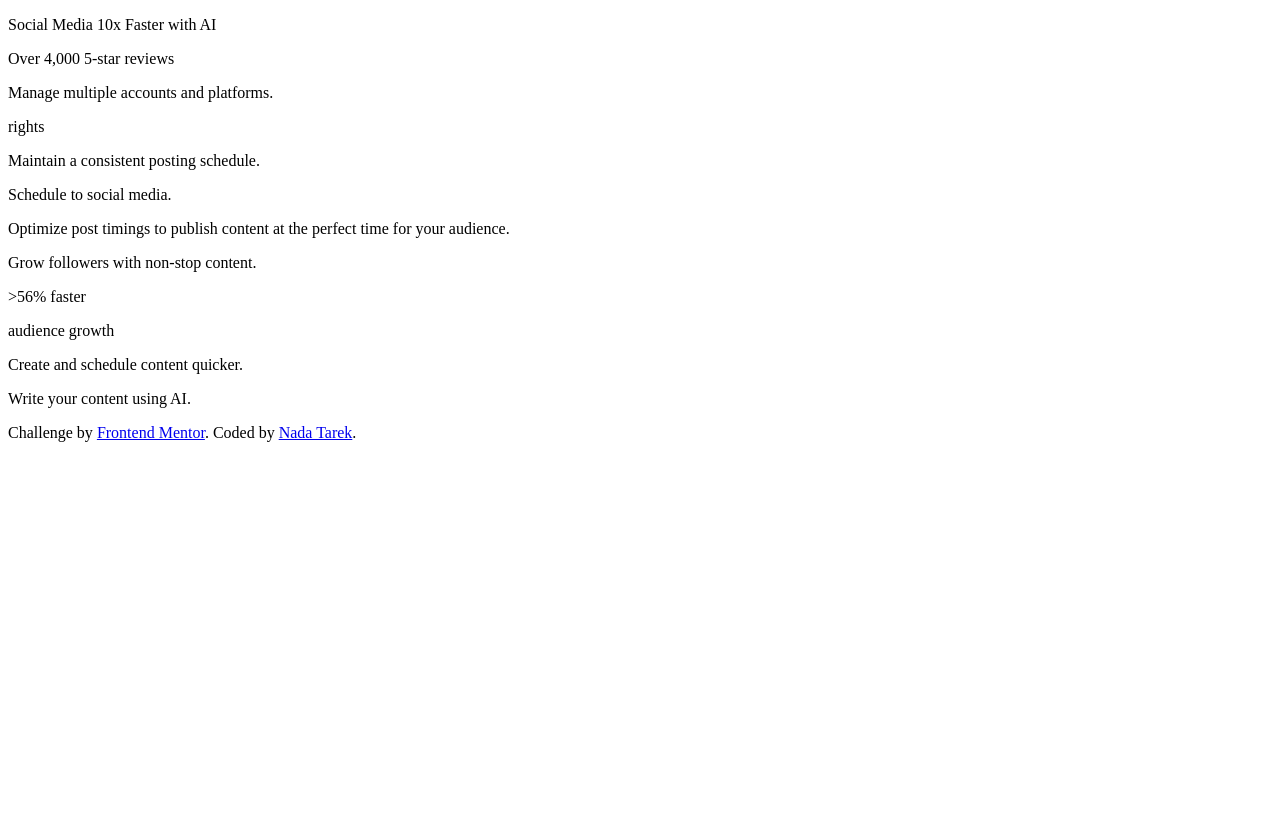
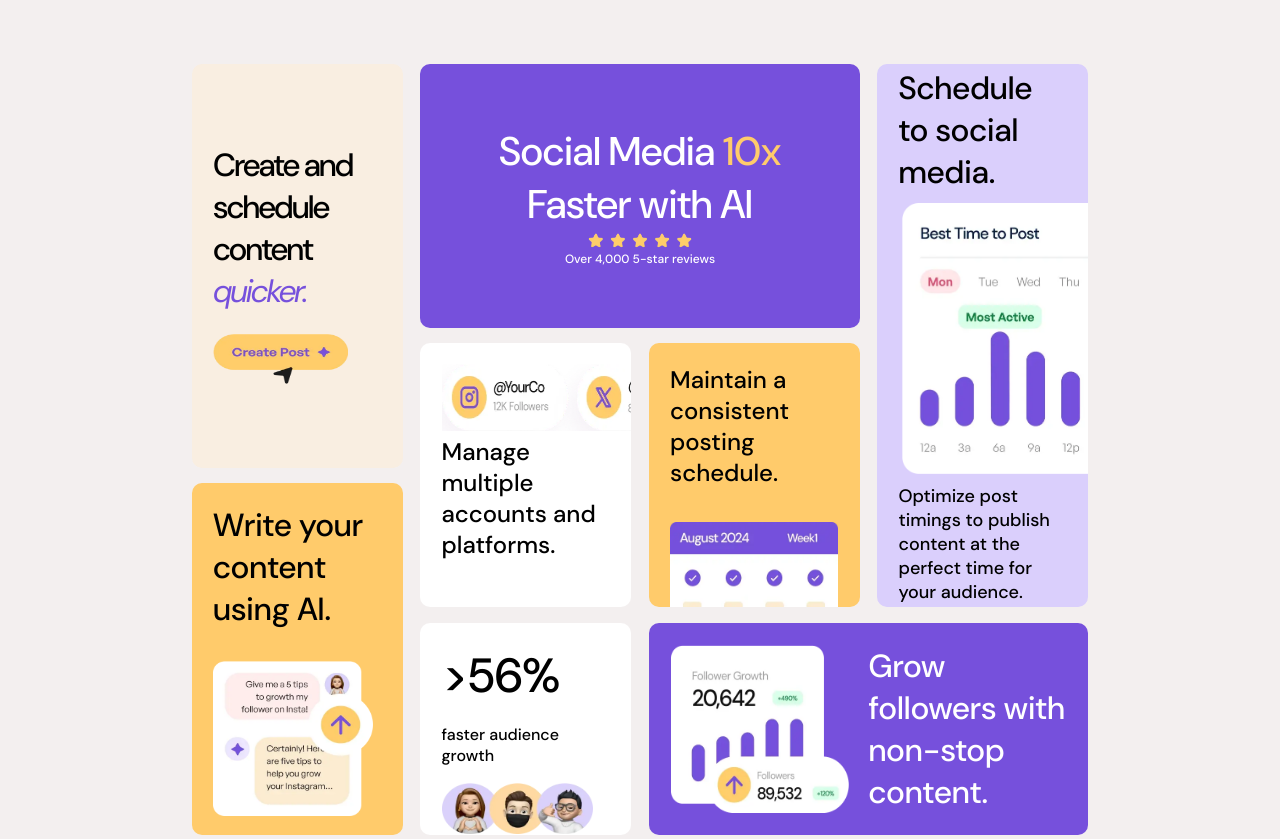
Before and after one commit to Nadaaabdlla/Frontend-Mentor, a plain HTML site: page index.html in a window 1280 px wide. Shown: the top 839 px of the page. Before the commit the page ends 800 px from the top, so only its background shows below. Drawn offline with Linux system fonts and the light colour scheme.

Commit message:
adding imgs and styling desktop version

```diff
--- a/index.html
+++ b/index.html
@@ -11,37 +11,47 @@
 </head>
 
 <body>
+  <div id="gridCon">
+    <div id="topLeft">
+      <p>Create and schedule content <span>quicker.</span></p>
+      <img src="assets/images/illustration-create-post.webp" alt="">
+    </div>
     <div id="topMed">
-    <p>Social Media <span>10x</span> Faster with AI</p>
-    <p>Over 4,000 5-star reviews</p>
-  </div>
-  <div id="centerLeft">
-    <p>Manage multiple accounts and platforms.</p>
-  </div>
-  <div id="centerRight"> rights
-    <p>Maintain a consistent posting schedule.</p>
+      <p>Social Media <span>10x</span></p>
+      <p>Faster with AI</p>
+     <img src="assets/images/illustration-five-stars.webp" alt="">
+      <p id="review">Over 4,000 5-star reviews</p>
     </div>
     <div id="topRight">
       <p> Schedule to social media.</p>
+      <img src="assets/images/illustration-schedule-posts.webp" alt="">
       <p>Optimize post timings to publish content at the perfect time for your audience.</p>
     </div>
-  <div id="bottomRight">
-    <p>Grow followers with non-stop content.</p>
+    <div id="centerLeft">
+      <img src="assets/images/illustration-multiple-platforms.webp" alt="">
+      <p>Manage multiple accounts and platforms.</p>
     </div>
-  <div id="bottomMed">
-    <p>>56% faster</p>
-    <p>audience growth</p>
-  </div>
-  <div id="topLeft">
-    <p>Create and schedule content <span>quicker.</span></p>
+    <div id="centerRight">
+      <p>Maintain a consistent posting schedule.</p>
+      <img src="assets/images/illustration-consistent-schedule.webp" alt="">
     </div>
     <div id="bottomLeft">
       <p>Write your content using AI.</p>
+      <img src="assets/images/illustration-ai-content.webp" alt="">
     </div>
-
+    <div id="bottomMed">
+      <p id="per">>56%</p>
+      <p>faster audience growth</p>
+      <img src="assets/images/illustration-audience-growth.webp" alt="">
+    </div>
+    <div id="bottomRight">
+      <img src="assets/images/illustration-grow-followers.webp" alt="">
+      <p>Grow followers with non-stop content.</p>
+    </div>
+  </div>
   <div class="attribution">
     Challenge by <a href="https://www.frontendmentor.io?ref=challenge">Frontend Mentor</a>.
-    Coded by <a href="#">Nada Tarek</a>.
+    Coded by <a href="https://github.com/Nadaaabdlla/" target="_blank">Nada Tarek</a>.
   </div>
 </body>
 
--- a/style.css
+++ b/style.css
@@ -0,0 +1,214 @@
+* {
+  box-sizing: border-box;
+  padding: 0;
+  margin: 0;
+  font-family: "DMSans";
+}
+@font-face {
+  font-family: "DMSansItalic";
+  src: url("assets/fonts/DMSans-Italic-VariableFont_opsz\,wght.ttf")
+    format("truetype");
+  font-weight: 400;
+}
+
+@font-face {
+  font-family: "DMSans";
+  src: url("assets/fonts/DMSans-VariableFont_opsz\,wght.ttf") format("truetype");
+  font-weight: 500;
+}
+
+body {
+  width: 100%;
+  min-height: 100vh;
+  display: flex;
+  flex-direction: column;
+  justify-content: center;
+  align-items: center;
+  background-color: rgb(243, 239, 239);
+}
+#topLeft,
+#topMed,
+#topRight,
+#centerLeft,
+#centerRight,
+#bottomLeft,
+#bottomMed {
+  padding: 10%;
+}
+div {
+  padding: 5%;
+  border-radius: 10px;
+}
+p {
+  font-size: 18px;
+}
+img {
+  width: 100px;
+  height: 100px;
+}
+#gridCon {
+  min-height: 50vh;
+  width: 80%;
+  display: grid;
+  grid-template-columns: repeat(4, 1fr);
+  grid-template-rows: repeat(5, 0.25fr);
+  grid-template-areas:
+    "topLeft topMed topMed topRight"
+    "topLeft topMed topMed topRight"
+    "topLeft centerLeft centerRight topRight"
+    "bottomLeft centerLeft centerRight topRight"
+    "bottomLeft bottomMed bottomRight bottomRight"
+    /* "attribution attribution attribution attribution" */;
+  justify-content: center;
+  align-content: center;
+  gap: 2%;
+}
+#topLeft {
+  grid-area: topLeft;
+  background-color: hsl(31, 66%, 93%);
+  display: flex;
+  flex-direction: column;
+  justify-content: center;
+  gap: 6%;
+}
+#topLeft span {
+  color: hsl(256, 67%, 59%);
+  font-family: "DMSansItalic";
+  font-weight: 500;
+  letter-spacing: -2px;
+}
+#topLeft img {
+  width: 80%;
+  height: 15%;
+}
+#topLeft p {
+  font-size: xx-large;
+  font-weight: 500;
+  letter-spacing: -2px;
+}
+#topMed {
+  grid-area: topMed;
+  background-color: hsl(256, 67%, 59%);
+  color: white;
+  display: flex;
+  flex-direction: column;
+  gap: 1%;
+  align-items: center;
+  justify-content: center;
+}
+#topMed span {
+  color: hsl(39, 100%, 71%);
+}
+#topMed img {
+  width: 30%;
+  height: 10%;
+}
+#topMed p {
+  font-size: 2.5rem;
+  font-weight: 500;
+}
+#topMed #review {
+  font-size: 0.75rem;
+  font-weight: 500;
+}
+#topRight {
+  grid-area: topRight;
+  background-color: hsl(254, 88%, 90%);
+  display: flex;
+  flex-direction: column;
+  align-items: center;
+  justify-content: center;
+  gap: 2%;
+  position: relative;
+  overflow: hidden;
+}
+#topRight img {
+  height: 60%;
+  width: 180%;
+  position: relative;
+  right: -42%;
+}
+#topRight :first-child {
+  font-size: xx-large;
+  font-weight: 500;
+}
+#centerLeft {
+  grid-area: centerLeft;
+  background-color: hsl(0, 0%, 100%);
+  color: black;
+  overflow: hidden;
+}
+#centerLeft img {
+  height: 30%;
+  width: 154%;
+}
+#centerLeft p {
+  font-size: x-large;
+  font-weight: 500;
+}
+#centerRight {
+  grid-area: centerRight;
+  background-color: hsl(39, 100%, 71%);
+  overflow: hidden;
+}
+#centerRight p {
+  font-size: x-large;
+  font-weight: 500;
+}
+#centerRight img {
+  height: 60%;
+  width: 100%;
+  position: relative;
+  bottom: -15%;
+}
+#bottomLeft {
+  grid-area: bottomLeft;
+  background-color: hsl(39, 100%, 71%);
+  display: flex;
+  flex-direction: column;
+  gap: 10%;
+}
+#bottomLeft p {
+  font-size: xx-large;
+  font-weight: 500;
+}
+#bottomLeft img {
+  height: 50%;
+  width: 95%;
+}
+#bottomMed {
+  grid-area: bottomMed;
+  background-color: hsl(0, 0%, 100%);
+  display: flex;
+  flex-direction: column;
+  gap: 10%;
+}
+#bottomMed #per {
+  font-size: 3rem;
+}
+#bottomMed p {
+  font-size: medium;
+}
+#bottomMed img {
+  height: 30%;
+  width: 90%;
+}
+#bottomRight {
+  grid-area: bottomRight;
+  background-color: hsl(256, 67%, 59%);
+  color: white;
+  display: flex;
+  align-items: center;
+  column-gap: 5%;
+}
+#bottomRight img {
+  height: 100%;
+  width: 45%;
+}
+#bottomRight p {
+  font-size: 2rem;
+}
+.attribution {
+  grid-area: attribution;
+  text-align: center;
+}
```
Lines whose indentation alone changed are shown as unchanged.
